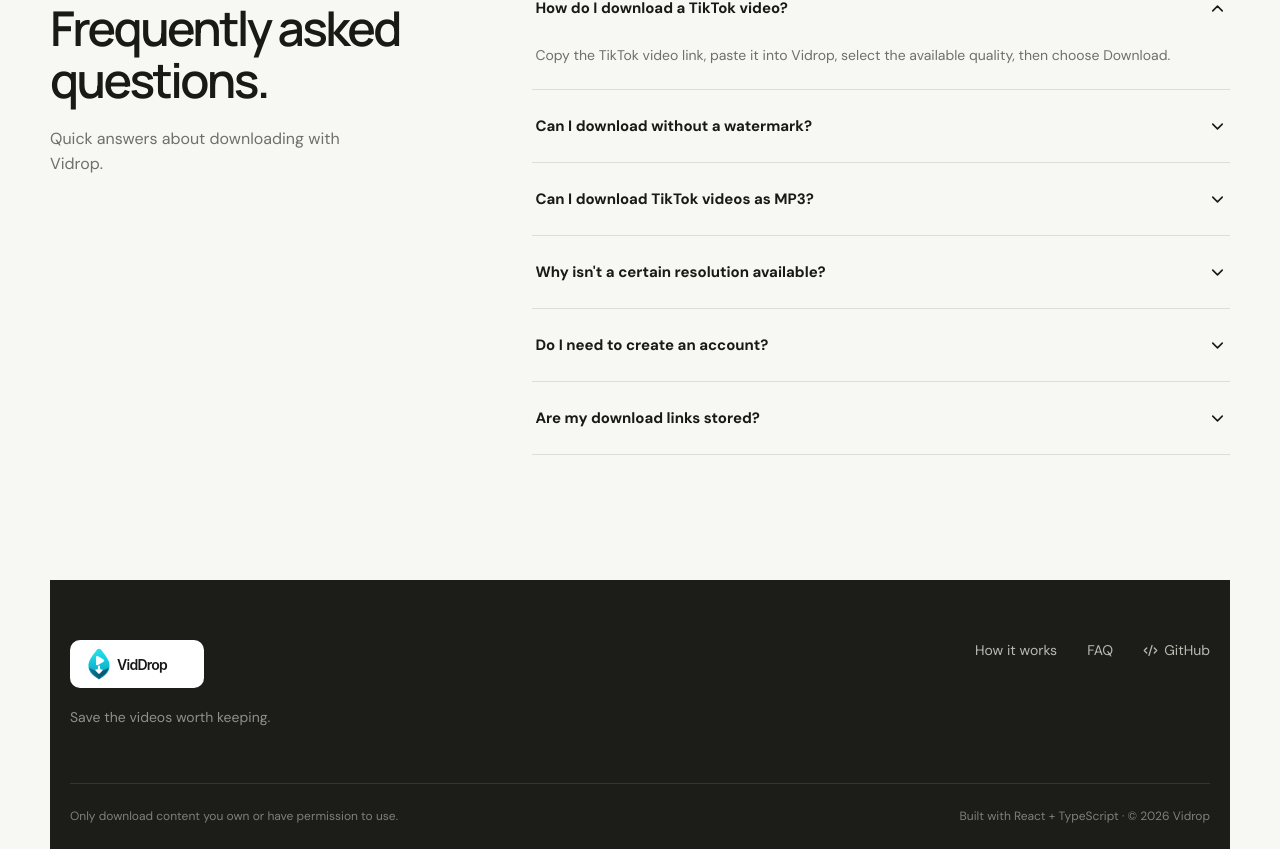
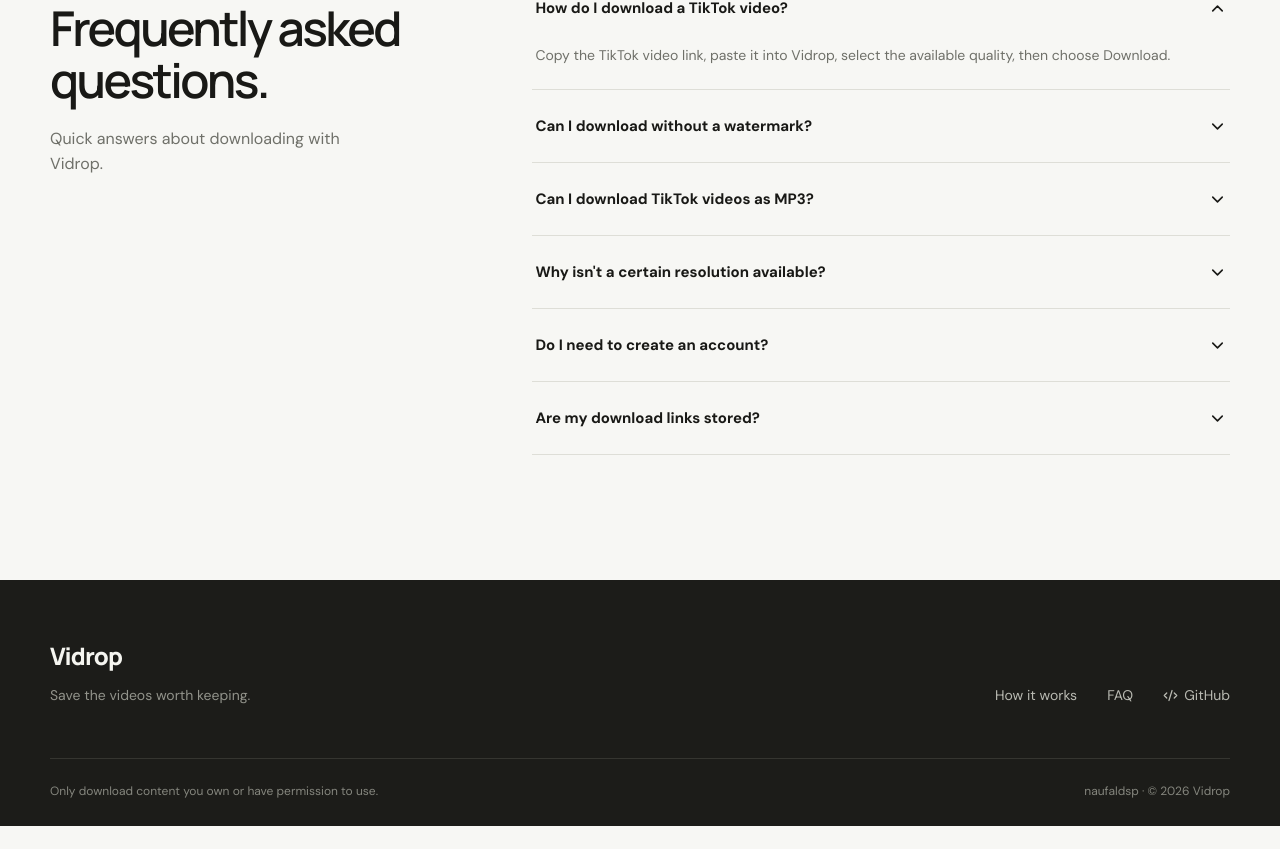
Before and after one commit to NaufalDsp/vidrop, a React (Vite) app: page / in a window 1280 px wide. Shown: the part 2222-3071 px from the top of the page. After the commit the page ends 3048 px from the top, so only its background shows below. Built offline with nearby package versions, Linux system fonts and the light colour scheme.

Commit message:
fix: repair footer layout and remove logo

```diff
--- a/src/App.tsx
+++ b/src/App.tsx
@@ -1,4 +1,4 @@
-import { ContentSections } from "./components/ContentSections";
+import { ContentSections, Footer } from "./components/ContentSections";
 import { Downloader } from "./components/Downloader";
 import { Navbar } from "./components/Navbar";
 
@@ -13,6 +13,7 @@ export default function App() {
         <div className="container">
           <ContentSections />
         </div>
+        <Footer />
       </main>
     </div>
   );
--- a/src/components/ContentSections.tsx
+++ b/src/components/ContentSections.tsx
@@ -10,7 +10,6 @@ import {
   Smartphone,
   UserRoundX,
 } from "lucide-react";
-import { Brand } from "./Brand";
 
 const steps = [
   { icon: Link2, number: "01", title: "Paste the link", copy: "Copy the TikTok video URL and drop it into Vidrop." },
@@ -70,10 +69,28 @@ export function ContentSections() {
         </div>
       </section>
 
-      <footer>
-        <div className="container footer-top"><div><Brand /><p>Save the videos worth keeping.</p></div><div className="footer-links"><a href="#how-it-works">How it works</a><a href="#faq">FAQ</a><a href="https://github.com/NaufalDsp/vidrop" target="_blank" rel="noreferrer"><Code2 size={15} /> GitHub</a></div></div>
-        <div className="container footer-bottom"><p>Only download content you own or have permission to use.</p><p>Built with React + TypeScript · © 2026 Vidrop</p></div>
-      </footer>
     </>
   );
 }
+
+export function Footer() {
+  return (
+    <footer>
+      <div className="container footer-top">
+        <div className="footer-intro">
+          <a className="footer-wordmark" href="#top">Vidrop</a>
+          <p>Save the videos worth keeping.</p>
+        </div>
+        <nav className="footer-links" aria-label="Footer navigation">
+          <a href="#how-it-works">How it works</a>
+          <a href="#faq">FAQ</a>
+          <a href="https://github.com/NaufalDsp/vidrop" target="_blank" rel="noreferrer"><Code2 size={15} /> GitHub</a>
+        </nav>
+      </div>
+      <div className="container footer-bottom">
+        <p>Only download content you own or have permission to use.</p>
+        <p>naufaldsp · © 2026 Vidrop</p>
+      </div>
+    </footer>
+  );
+}
--- a/src/styles.css
+++ b/src/styles.css
@@ -32,9 +32,9 @@ button:focus-visible, a:focus-visible, input:focus-visible { outline: 3px solid
 .navbar-inner { height: 100%; display: flex; align-items: center; justify-content: space-between; }
 .brand { display: inline-flex; align-items: center; }
 .brand-logo { display: block; width: auto; height: 46px; }
-nav { display: flex; align-items: center; gap: 30px; font-size: 14px; font-weight: 600; color: #55564f; }
-nav a { transition: color .2s ease; }
-nav a:hover { color: var(--ink); }
+.navbar nav { display: flex; align-items: center; gap: 30px; font-size: 14px; font-weight: 600; color: #55564f; }
+.navbar nav a { transition: color .2s ease; }
+.navbar nav a:hover { color: var(--ink); }
 .github-link { display: inline-flex; align-items: center; gap: 7px; padding: 9px 13px; border: 1px solid var(--line); border-radius: 10px; background: #fff; }
 
 .hero-wrap { position: relative; }
@@ -144,15 +144,19 @@ h1, h2, h3 { font-family: "Manrope", sans-serif; }
 .faq-item > button svg { flex: 0 0 auto; transition: transform .25s; }.faq-item.open > button svg { transform: rotate(180deg); }
 .faq-answer { display: grid; grid-template-rows: 0fr; transition: grid-template-rows .28s ease; }.faq-answer > p { min-height: 0; overflow: hidden; margin: 0; color: var(--muted); font-size: 14px; line-height: 1.65; }.faq-item.open .faq-answer { grid-template-rows: 1fr; }.faq-item.open .faq-answer > p { padding: 0 36px 22px 3px; }
 
-footer { margin-top: 10px; padding: 60px 0 24px; color: #f4f4ef; background: #1c1c19; }
-.footer-top { display: flex; justify-content: space-between; padding-bottom: 55px; }.footer-top .brand { padding: 4px 10px; border-radius: 10px; background: #fff; }.footer-top .brand-logo { height: 40px; }.footer-top > div > p { margin: 16px 0 0; color: #8f9088; font-size: 14px; }
-.footer-links { display: flex; align-items: flex-start; gap: 30px; color: #b9bab2; font-size: 14px; }.footer-links a { display: inline-flex; align-items: center; gap: 6px; }
-.footer-bottom { padding-top: 23px; border-top: 1px solid #33332f; display: flex; justify-content: space-between; gap: 24px; color: #7f8078; font-size: 12px; }
+footer { width: 100%; margin-top: 10px; padding: 64px 0 26px; color: #f4f4ef; background: #1c1c19; }
+.footer-top { display: flex; align-items: flex-end; justify-content: space-between; gap: 48px; padding-bottom: 52px; }
+.footer-wordmark { display: inline-block; color: #f5f5f0; font: 800 24px/1 "Manrope", sans-serif; letter-spacing: -.8px; }
+.footer-intro > p { margin: 13px 0 0; color: #92938b; font-size: 14px; }
+.footer-links { display: flex; align-items: center; gap: 30px; color: #b9bab2; font-size: 14px; }
+.footer-links a { display: inline-flex; align-items: center; gap: 6px; transition: color .2s ease; }
+.footer-links a:hover { color: #fff; }
+.footer-bottom { padding-top: 23px; border-top: 1px solid #353530; display: flex; justify-content: space-between; gap: 24px; color: #85867e; font-size: 12px; }
 .footer-bottom p { margin: 0; }
 
 @media (max-width: 800px) {
   .container { width: min(calc(100% - 32px), 680px); max-width: calc(100vw - 32px); }
-  nav > a:not(.github-link) { display: none; }
+  .navbar nav > a:not(.github-link) { display: none; }
   .hero { padding: 72px 0 90px; }.hero h1 { letter-spacing: -.06em; }.hero-copy { font-size: 16px; }
   .result-card { margin-top: -30px; grid-template-columns: 1fr; width: min(560px,100%); }.video-preview { min-height: 520px; max-height: 640px; }.result-content { padding: 29px 24px 22px; }
   .loading-card { min-height: 0; }.preview-skeleton { min-height: 380px; }
@@ -171,7 +175,7 @@ footer { margin-top: 10px; padding: 60px 0 24px; color: #f4f4ef; background: #1c
   .error-card { padding: 34px 21px; margin-bottom: 80px; }.error-actions { flex-direction: column; }
   .content-section { padding: 82px 0; }.steps-grid, .features-grid { margin-top: 45px; }.features-grid { grid-template-columns: 1fr; }.feature, .feature:nth-child(2), .feature:nth-child(n+3) { min-height: 0; padding: 26px; border-right: 0; border-bottom: 1px solid var(--line); }.feature:last-child { border-bottom: 0; }.feature h3 { margin-top: 25px; }
   .faq-item > button { font-size: 14px; }
-  .footer-top, .footer-bottom { flex-direction: column; }.footer-links { flex-wrap: wrap; gap: 20px; }.footer-bottom { line-height: 1.6; }
+  footer { padding-top: 50px; }.footer-top, .footer-bottom { align-items: flex-start; flex-direction: column; }.footer-top { gap: 32px; padding-bottom: 38px; }.footer-links { flex-wrap: wrap; gap: 20px; }.footer-bottom { line-height: 1.6; }
 }
 
 @media (prefers-reduced-motion: reduce) {
```
